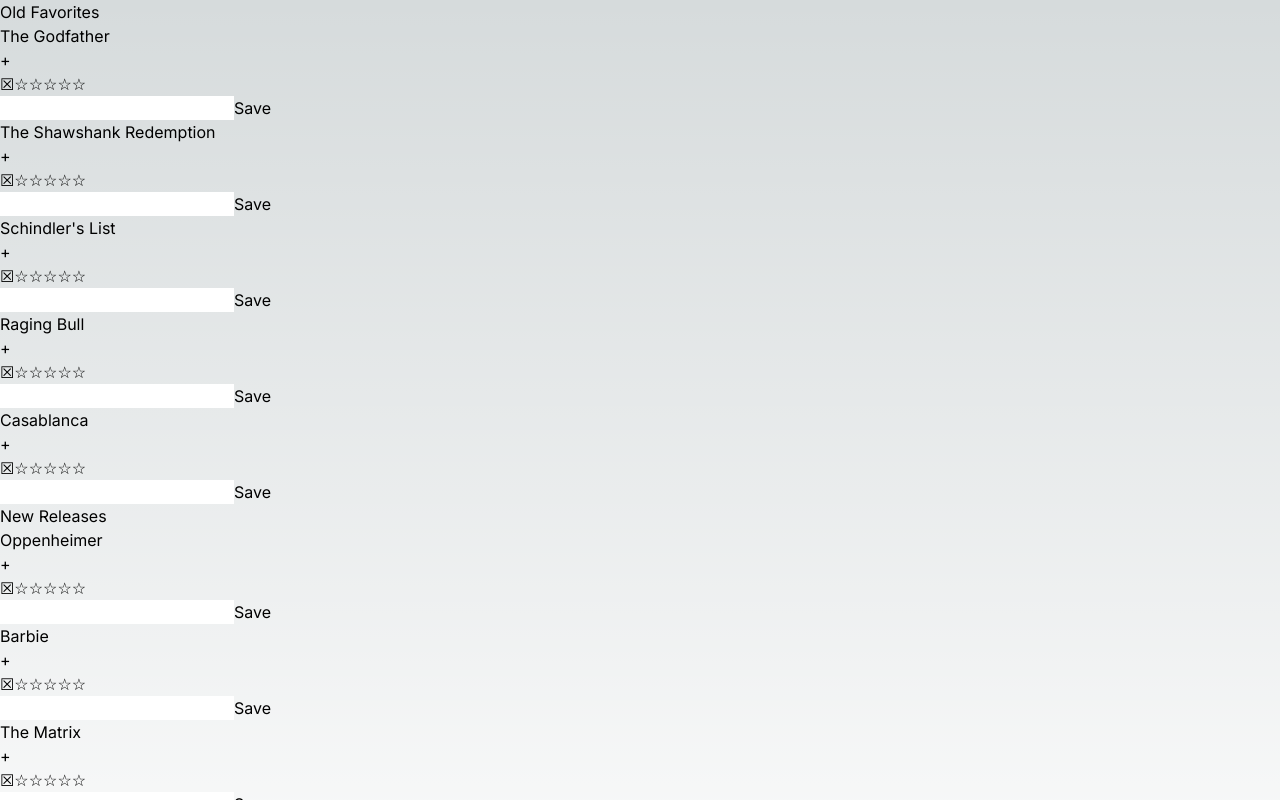
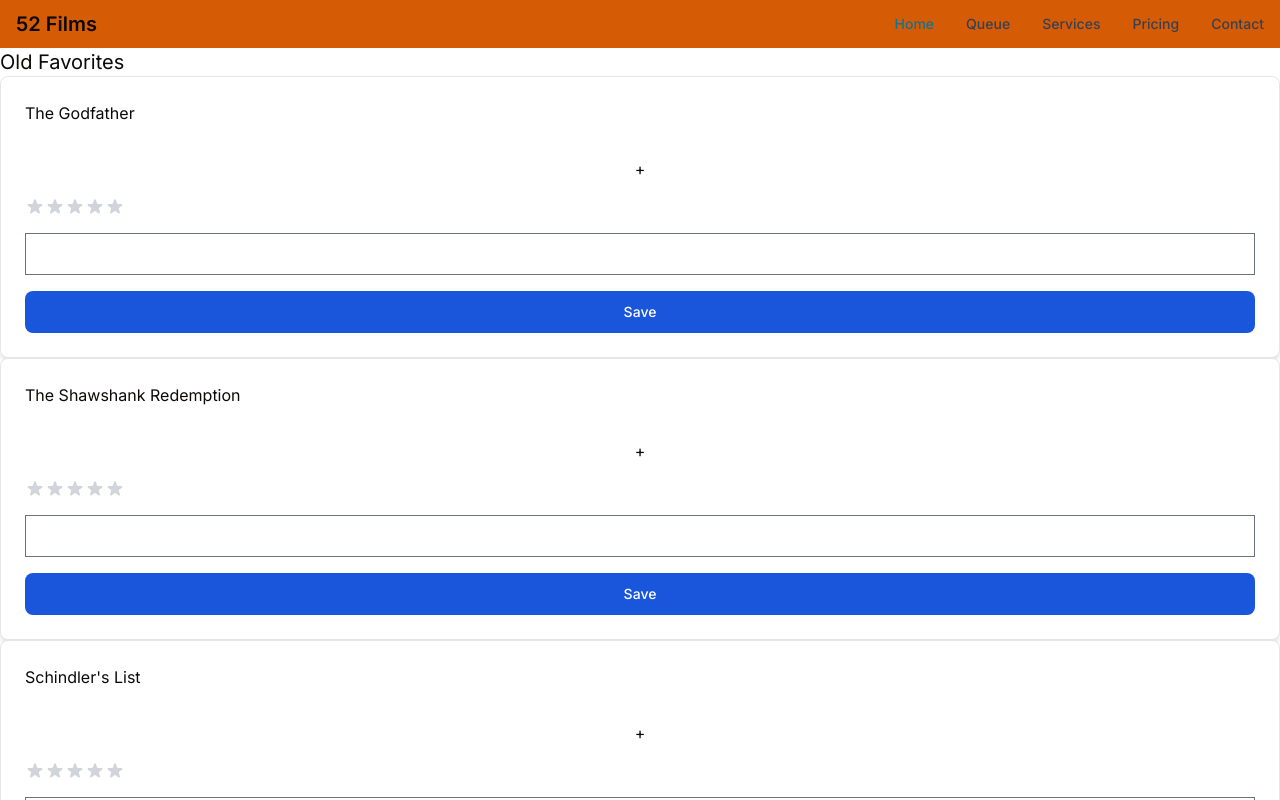
Before and after one commit to jondayton/52-films, a Next.js app: page /queue in a window 1280 px wide. Shown: the top 800 px of the page. Built offline with nearby package versions, Linux system fonts and the light colour scheme.

Commit message:
add flowbite (#3)

```diff
--- a/app/globals.css
+++ b/app/globals.css
@@ -2,29 +2,67 @@
 @tailwind components;
 @tailwind utilities;
 
-:root {
-  --foreground-rgb: 0, 0, 0;
-  --background-start-rgb: 214, 219, 220;
-  --background-end-rgb: 255, 255, 255;
-}
-
-@media (prefers-color-scheme: dark) {
+/* @media (prefers-color-scheme: dark) {
   :root {
     --foreground-rgb: 255, 255, 255;
     --background-start-rgb: 0, 0, 0;
     --background-end-rgb: 0, 0, 0;
   }
+} */
+
+
+@layer base {
+  :root {
+    --background: 0 0% 100%;
+    --foreground: 20 14.3% 4.1%;
+    --card: 0 0% 100%;
+    --card-foreground: 20 14.3% 4.1%;
+    --popover: 0 0% 100%;
+    --popover-foreground: 20 14.3% 4.1%;
+    --primary: 24.6 95% 43.1%;
+    --primary-foreground: 60 9.1% 97.8%;
+    --secondary: 60 4.8% 95.9%;
+    --secondary-foreground: 24 9.8% 10%;
+    --muted: 60 4.8% 95.9%;
+    --muted-foreground: 25 5.3% 44.7%;
+    --accent: 60 4.8% 95.9%;
+    --accent-foreground: 24 9.8% 10%;
+    --destructive: 0 84.2% 60.2%;
+    --destructive-foreground: 60 9.1% 97.8%;
+    --border: 20 5.9% 90%;
+    --input: 20 5.9% 90%;
+    --ring: 24.6 95% 53.1%;
+    --radius: 0.5rem;
+  }
+
+  .dark {
+    --background: 20 14.3% 4.1%;
+    --foreground: 60 9.1% 97.8%;
+    --card: 20 14.3% 4.1%;
+    --card-foreground: 60 9.1% 97.8%;
+    --popover: 20 14.3% 4.1%;
+    --popover-foreground: 60 9.1% 97.8%;
+    --primary: 20.5 90.2% 48.2%;
+    --primary-foreground: 60 9.1% 97.8%;
+    --secondary: 12 6.5% 15.1%;
+    --secondary-foreground: 60 9.1% 97.8%;
+    --muted: 12 6.5% 15.1%;
+    --muted-foreground: 24 5.4% 63.9%;
+    --accent: 12 6.5% 15.1%;
+    --accent-foreground: 60 9.1% 97.8%;
+    --destructive: 0 72.2% 50.6%;
+    --destructive-foreground: 60 9.1% 97.8%;
+    --border: 12 6.5% 15.1%;
+    --input: 12 6.5% 15.1%;
+    --ring: 20.5 90.2% 48.2%;
+  }
 }
 
-body {
-  color: rgb(var(--foreground-rgb));
-  background: linear-gradient(to bottom, transparent, rgb(var(--background-end-rgb))) rgb(var(--background-start-rgb));
+@layer base {
+  * {
+    @apply border-border;
+  }
+  body {
+    @apply bg-background text-foreground;
+  }
 }
-
-input {
-  color: black;
-}
-
-.not-valid {
-  border: 2px solid red;
-}
--- a/app/layout.tsx
+++ b/app/layout.tsx
@@ -1,3 +1,4 @@
+import ApplicationNavbar from '@/components/navbar';
 import './globals.css';
 import type { Metadata } from 'next';
 import { Inter } from 'next/font/google';
@@ -12,7 +13,10 @@
 export default function RootLayout({ children }: { children: React.ReactNode }) {
   return (
     <html lang="en">
-      <body className={inter.className}>{children}</body>
+      <body className={inter.className}>
+        <ApplicationNavbar />
+        {children}
+      </body>
     </html>
   );
 }
--- a/app/queue/page.tsx
+++ b/app/queue/page.tsx
@@ -51,7 +51,7 @@
   const new_releases: Movie[] = await new Promise((resolve) => setTimeout(() => resolve(TEMP_NEW_RELEASES), 1000));
   return (
     <>
-      <h1>Old Favorites</h1>
+      <h1 className="text-xl">Old Favorites</h1>
       {TEMP_FAVORITES.map((movie) => (
         <MovieCard movie={movie} key={movie.id} rating={5} />
       ))}
--- a/components/MovieCard.tsx
+++ b/components/MovieCard.tsx
@@ -4,6 +4,7 @@
 import { Movie } from '@/interfaces/models';
 import Link from 'next/link';
 import { useState } from 'react';
+import { Card, Rating, Button } from 'flowbite-react';
 
 export interface MovieCardProps {
   movie: Movie;
@@ -69,26 +70,25 @@
   };
 
   return (
-    <>
+    <Card>
       <Link href={`/movies/${movie.id}`} key={movie.id}>
         <p>{movie.title}</p>
       </Link>
       <p>{movie.description}</p>
       <button onClick={addToWatchlist}>+</button>
-      <div>
-        <button onClick={() => addRating(0)}>☒</button>
-        <button onClick={() => addRating(1)}>{rating > 0 ? '★' : '☆'}</button>
-        <button onClick={() => addRating(2)}>{rating > 1 ? '★' : '☆'}</button>
-        <button onClick={() => addRating(3)}>{rating > 2 ? '★' : '☆'}</button>
-        <button onClick={() => addRating(4)}>{rating > 3 ? '★' : '☆'}</button>
-        <button onClick={() => addRating(5)}>{rating > 4 ? '★' : '☆'}</button>
-      </div>
+      <Rating>
+        <Rating.Star onClick={() => addRating(1)} filled={rating > 0} />
+        <Rating.Star onClick={() => addRating(2)} filled={rating > 1} />
+        <Rating.Star onClick={() => addRating(3)} filled={rating > 2} />
+        <Rating.Star onClick={() => addRating(4)} filled={rating > 3} />
+        <Rating.Star onClick={() => addRating(5)} filled={rating > 4} />
+      </Rating>
       <input
         className={validations.description === false ? 'not-valid' : 'valid'}
         type="text"
         onChange={(e) => setDescription(e.target.value)}
       />
-      <button onClick={saveDescription}>Save</button>
-    </>
+      <Button onClick={saveDescription} color="blue">Save</Button>
+    </Card>
   );
 }
--- /dev/null
+++ b/components/navbar.tsx
@@ -0,0 +1,27 @@
+'use client';
+
+import { Navbar } from 'flowbite-react';
+import Link from 'next/link';
+
+export default function DefaultNavbar() {
+  return (
+    <Navbar fluid className="bg-primary">
+      <Navbar.Brand as={Link} href="https://flowbite-react.com">
+        {/* <img src="/favicon.svg" className="mr-3 h-6 sm:h-9" alt="Flowbite React Logo" /> */}
+        <span className="self-center whitespace-nowrap text-xl text-foreground font-semibold">52 Films</span>
+      </Navbar.Brand>
+      <Navbar.Toggle />
+      <Navbar.Collapse>
+        <Navbar.Link href="#" active>
+          Home
+        </Navbar.Link>
+        <Navbar.Link as={Link} href="/queue">
+          Queue
+        </Navbar.Link>
+        <Navbar.Link href="#">Services</Navbar.Link>
+        <Navbar.Link href="#">Pricing</Navbar.Link>
+        <Navbar.Link href="#">Contact</Navbar.Link>
+      </Navbar.Collapse>
+    </Navbar>
+  )
+}
--- a/tailwind.config.ts
+++ b/tailwind.config.ts
@@ -1,19 +1,80 @@
 import type { Config } from 'tailwindcss';
 
 const config: Config = {
+  darkMode: ['class'],
   content: [
-    './pages/**/*.{js,ts,jsx,tsx,mdx}',
-    './components/**/*.{js,ts,jsx,tsx,mdx}',
-    './app/**/*.{js,ts,jsx,tsx,mdx}',
+    './node_modules/flowbite-react/**/*.js',
+    './pages/**/*.{ts,tsx}',
+    './components/**/*.{ts,tsx}',
+    './app/**/*.{ts,tsx}',
+    './src/**/*.{ts,tsx}',
   ],
   theme: {
+    container: {
+      center: true,
+      padding: '2rem',
+      screens: {
+        '2xl': '1400px',
+      },
+    },
     extend: {
-      backgroundImage: {
-        'gradient-radial': 'radial-gradient(var(--tw-gradient-stops))',
-        'gradient-conic': 'conic-gradient(from 180deg at 50% 50%, var(--tw-gradient-stops))',
+      colors: {
+        border: 'hsl(var(--border))',
+        input: 'hsl(var(--input))',
+        ring: 'hsl(var(--ring))',
+        background: 'hsl(var(--background))',
+        foreground: 'hsl(var(--foreground))',
+        primary: {
+          DEFAULT: 'hsl(var(--primary))',
+          foreground: 'hsl(var(--primary-foreground))',
+        },
+        secondary: {
+          DEFAULT: 'hsl(var(--secondary))',
+          foreground: 'hsl(var(--secondary-foreground))',
+        },
+        destructive: {
+          DEFAULT: 'hsl(var(--destructive))',
+          foreground: 'hsl(var(--destructive-foreground))',
+        },
+        muted: {
+          DEFAULT: 'hsl(var(--muted))',
+          foreground: 'hsl(var(--muted-foreground))',
+        },
+        accent: {
+          DEFAULT: 'hsl(var(--accent))',
+          foreground: 'hsl(var(--accent-foreground))',
+        },
+        popover: {
+          DEFAULT: 'hsl(var(--popover))',
+          foreground: 'hsl(var(--popover-foreground))',
+        },
+        card: {
+          DEFAULT: 'hsl(var(--card))',
+          foreground: 'hsl(var(--card-foreground))',
+        },
+      },
+      borderRadius: {
+        lg: 'var(--radius)',
+        md: 'calc(var(--radius) - 2px)',
+        sm: 'calc(var(--radius) - 4px)',
+      },
+      keyframes: {
+        'accordion-down': {
+          from: { height: '0' },
+          to: { height: 'var(--radix-accordion-content-height)' },
+        },
+        'accordion-up': {
+          from: { height: 'var(--radix-accordion-content-height)' },
+          to: { height: '0' },
+        },
+      },
+      animation: {
+        'accordion-down': 'accordion-down 0.2s ease-out',
+        'accordion-up': 'accordion-up 0.2s ease-out',
       },
     },
   },
-  plugins: [],
+  plugins: [require('flowbite/plugin')],
 };
+
 export default config;
```
Also changed, not shown: package.json (+5 -3 lines), 1 other file (tests, documents, lock files or other folders).
